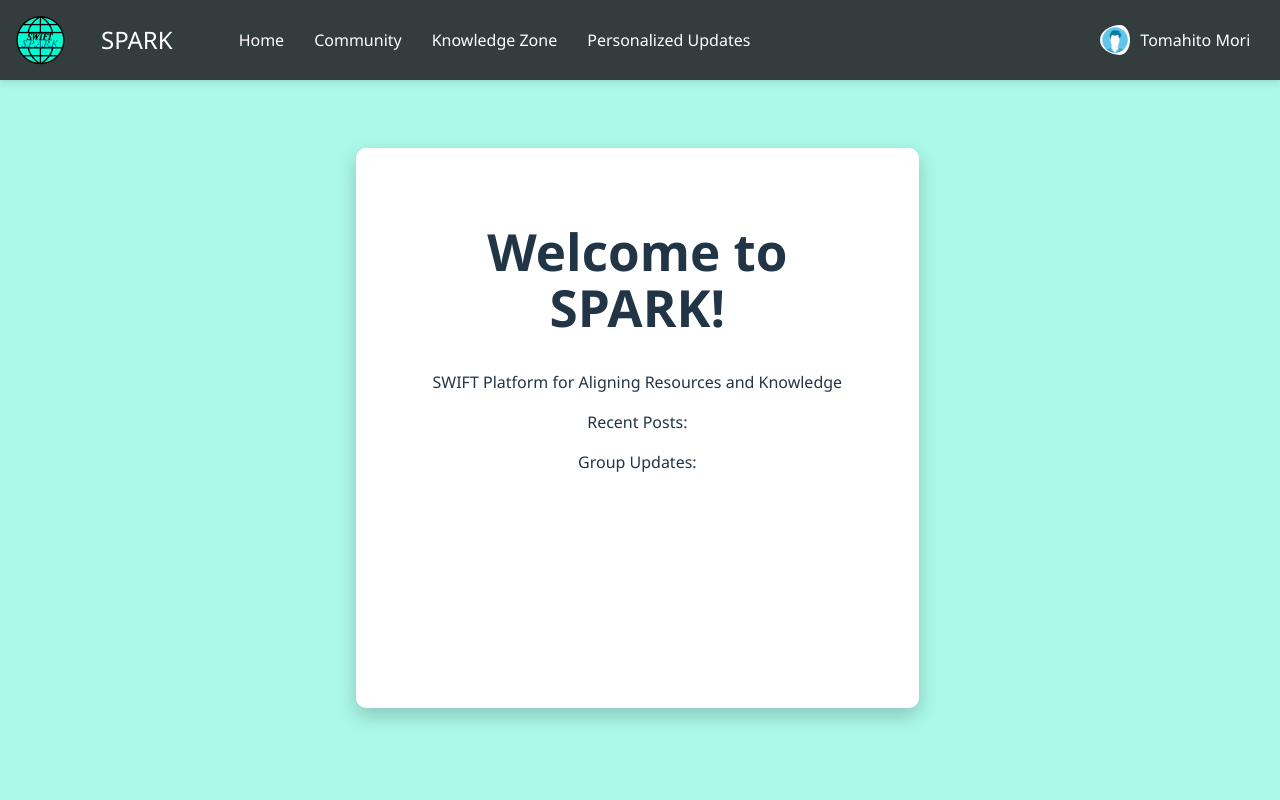
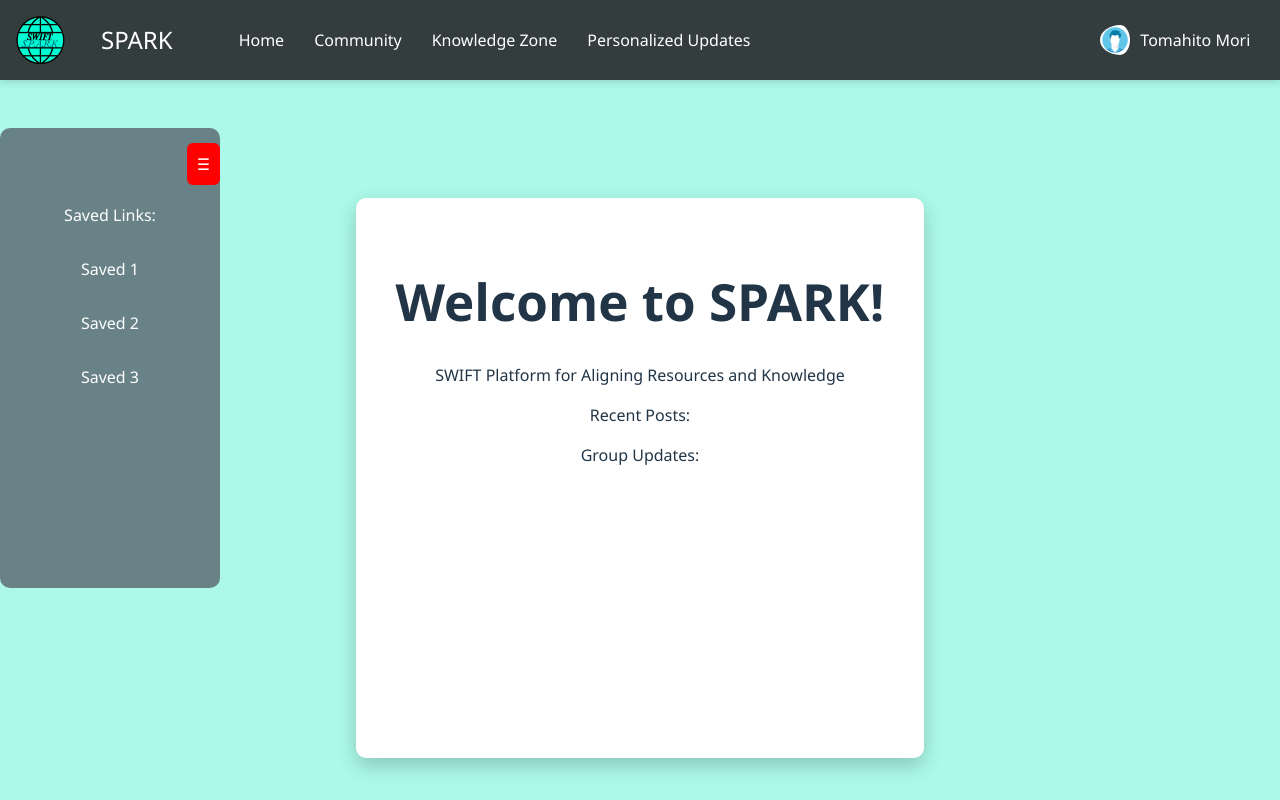
Before and after one commit to BeanWritesSomeCode/Swift-Hackathon-2025, a React (Vite) app in the folder my-app/: page / in a window 1280 px wide. Built offline with nearby package versions, Linux system fonts and the light colour scheme.

Commit message:
Added sidebar because why not

```diff
--- a/my-app/src/App.jsx
+++ b/my-app/src/App.jsx
@@ -1,21 +1,27 @@
 import { useState } from 'react'
 import Header from "./components/header"
 import MainContainer from './components/Main-Container'
+import Sidebar from './components/Sidebar'
 import './styles.css'
+import './css/sidebar.css'
 import './App.css'
-import { Routes, Router, Route } from 'react-router-dom'
+import { Routes, Route } from 'react-router-dom'
 
 function App() {
-  const [count, setCount] = useState(0)
+  const [sidebarOpen, setSidebarOpen] = useState(true)
 
   return (
     <>
-      <Routes>
-        <Route path="/" element={<Header />}>
-          <Route index element={<MainContainer />}/>
-          //Pages go here!
-        </Route>
-      </Routes>
+      <Sidebar isOpen={sidebarOpen} toggle={() => setSidebarOpen(!sidebarOpen)} />
+
+      <div className={`main-layout ${sidebarOpen ? 'sidebar-open' : 'sidebar-closed'}`}>
+        <Routes>
+          <Route path="/" element={<Header />}>
+            <Route index element={<MainContainer />} />
+            {/* Pages go here */}
+          </Route>
+        </Routes>
+      </div>
     </>
   )
 }
--- a/my-app/src/components/Main-Container.jsx
+++ b/my-app/src/components/Main-Container.jsx
@@ -1,16 +1,12 @@
-function MainContainer() {
+function MainContainer({ sidebarOpen }) {
   return (
-    <>
-        <div class="main-container">
+    <div className={`main-container ${sidebarOpen ? 'sidebar-open' : 'sidebar-closed'}`}>
       <h1>Welcome to SPARK!</h1>
       <p>SWIFT Platform for Aligning Resources and Knowledge</p>
       <p>Recent Posts: </p>
-
       <p>Group Updates: </p>
     </div>
-    </>
-
-    )
+  );
 }
 
 export default MainContainer
--- /dev/null
+++ b/my-app/src/components/Sidebar.jsx
@@ -0,0 +1,16 @@
+
+const Sidebar = ({ isOpen, toggle }) => {
+  return (
+    <div className={`sidebar ${isOpen ? 'open' : 'closed'}`}>
+      <button className="toggle-btn" onClick={toggle}>☰</button>
+      <ul className="sidebar-links">
+        <li>Saved Links:</li>
+        <li><a href="#">Saved 1</a></li>
+        <li><a href="#">Saved 2</a></li>
+        <li><a href="#">Saved 3</a></li>
+      </ul>
+    </div>
+  );
+};
+
+export default Sidebar;
--- /dev/null
+++ b/my-app/src/css/sidebar.css
@@ -0,0 +1,52 @@
+/*sidebar css*/
+
+ .sidebar {
+  background-color: #698287;
+  color: white;
+  border-radius: 10px;
+  margin-top: 10%;
+  width: 220px;
+  height: 50%;
+  transition: width 0.3s ease;
+  position: fixed;
+  top: 0;
+  left: 0;
+  overflow-x: hidden;
+  padding-top: 60px;
+  z-index: 999;
+}
+
+.sidebar.closed {
+  width: 60px;
+}
+
+.sidebar .toggle-btn {
+  position: absolute;
+  top: 15px;
+  right: 0px;
+  background: red;
+  color: white;
+  border: none;
+  padding: 10px;
+  cursor: pointer;
+  z-index: 1000;
+}
+
+.sidebar-links {
+  list-style: none;
+  padding: 0;
+  margin: 0;
+}
+
+.sidebar-links li {
+  padding: 15px 20px;
+}
+
+.sidebar-links li a {
+  color: white;
+  text-decoration: none;
+}
+
+.sidebar-links li:hover {
+  background-color: #34495e;
+}
--- a/my-app/src/styles.css
+++ b/my-app/src/styles.css
@@ -15,7 +15,7 @@ body {
 
 .main-container {
     max-width: 2500px;
-    width: 85%;
+    width: 100%;
     margin-top: 10%;
     background: white;
     padding: 40px;
@@ -37,16 +37,6 @@ body {
     border-radius: 10px;
     box-shadow: 0 8px 20px rgba(0, 0, 0, 0.1);
     text-align: center;
-}
-
-.sidebar {
-    width: 250px;
-    height: 480px;
-    margin-top: 90px;
-    background-color: #f0f0f0;
-    padding: 20px;
-    border-radius: 10px;
-    box-shadow: 0 4px 10px rgba(0,0,0,0.1);
 }
 
 button {
@@ -123,13 +113,14 @@ button:hover {
     vertical-align: middle;
     margin-left: 15px;
 }
+  /*side bar stuff*/
 
-/* sidebar hidden state */
-.sidebar.hidden {
-  display: none;
+
+
+.main-container.sidebar-open {
+  width: calc(85% - 220px);
 }
 
-/* move main container full width when sidebar is hidden */
-.main-layout.full-width .container {
-  width: 100%;
+.main-container.sidebar-closed {
+  width: calc(100% - 60px);
 }
```
Also changed, not shown: my-app/package.json (+7 -1 lines), 1 other file (tests, documents, lock files or other folders). Lines whose indentation alone changed are shown as unchanged.
